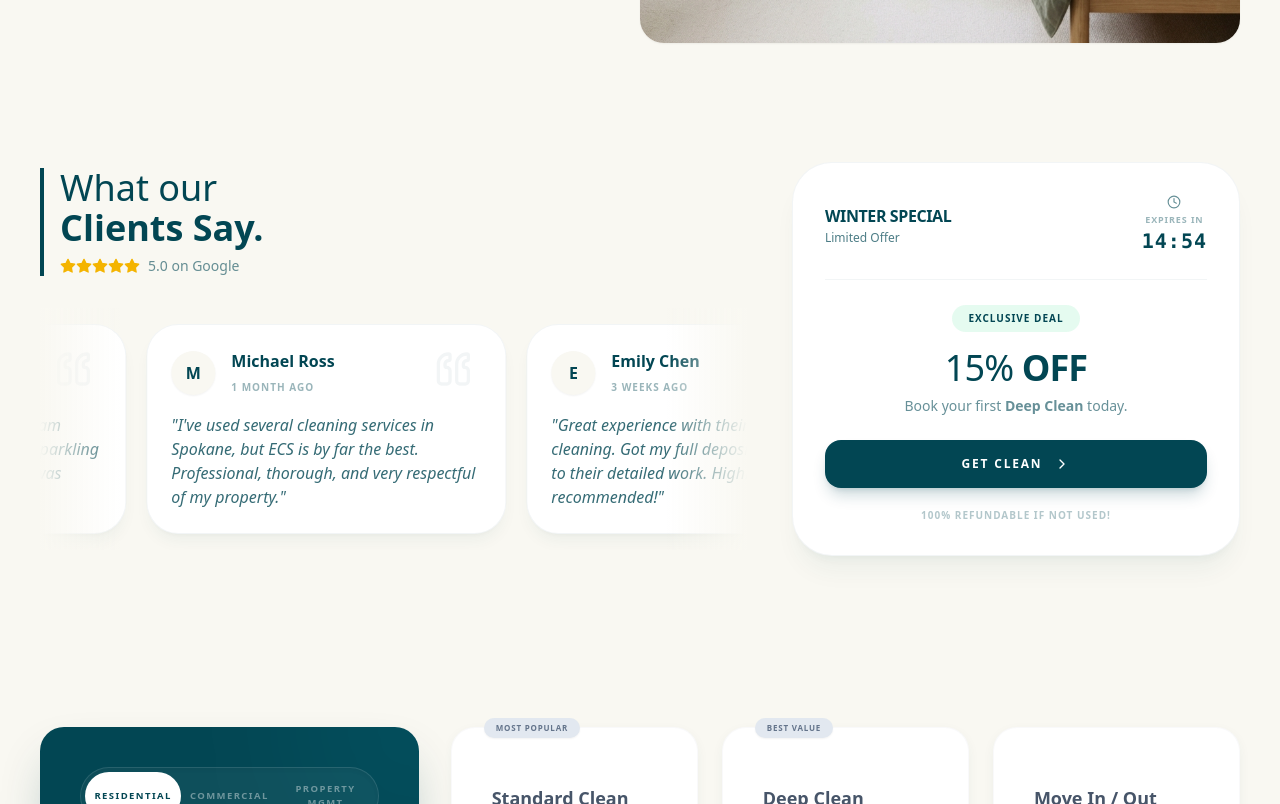
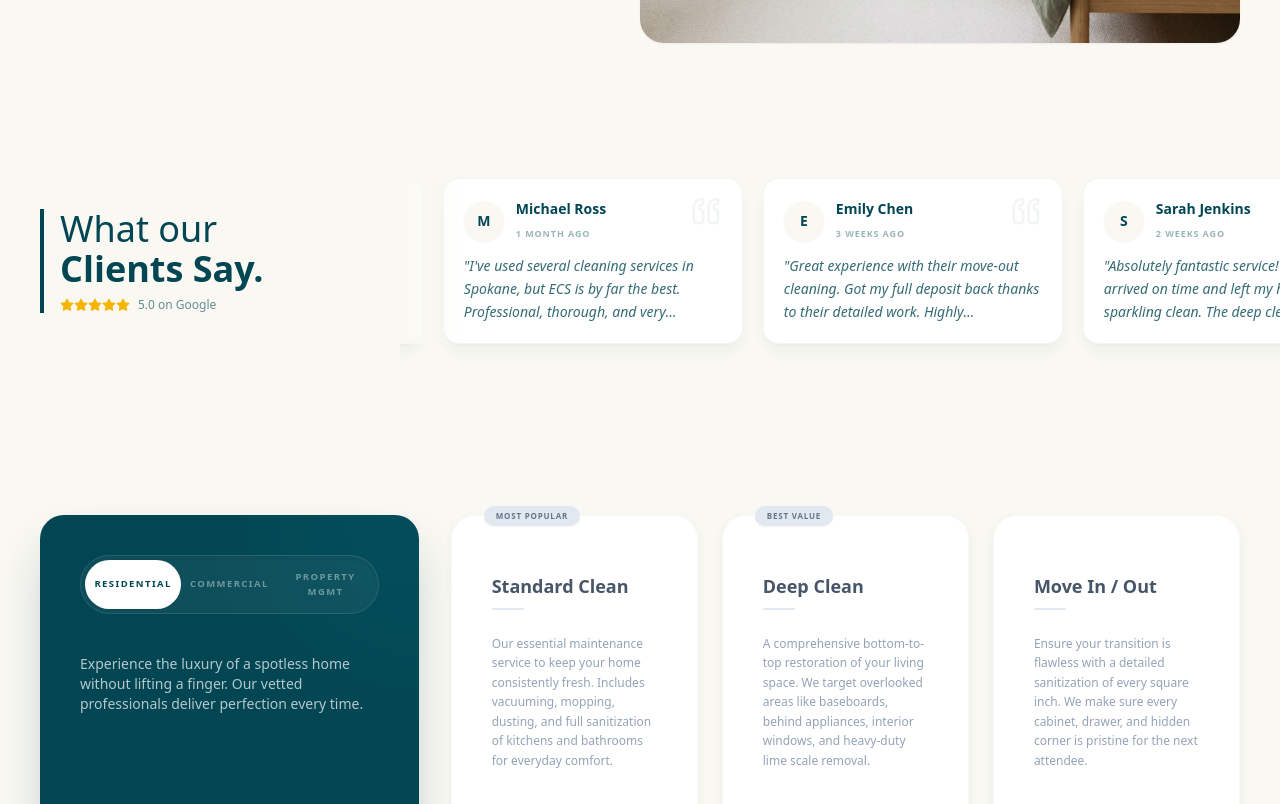
Before and after one commit to renatoquerales28-byte/extreme-cleaning-next, a Next.js app: page / in a window 1280 px wide. Shown: the part 700-1504 px from the top of the page. Built offline with nearby package versions, Linux system fonts and the light colour scheme.

Commit message:
UI: Social Proof as horizontal ribbon - title left, reviews right, no promo

```diff
--- a/src/components/home/SocialProofSection.tsx
+++ b/src/components/home/SocialProofSection.tsx
@@ -1,145 +1,79 @@
 "use client";
 
-import { useState, useEffect } from "react";
-import Image from "next/image";
-import { Star, ChevronRight, Gift, Clock, Bell, Quote } from "lucide-react";
+import { Star, Quote } from "lucide-react";
 import { GOOGLE_REVIEWS } from "@/lib/data/reviews_mock";
-import Link from "next/link";
 import { motion } from "framer-motion";
-
-function CountdownTimer() {
-    const [timeLeft, setTimeLeft] = useState(15 * 60); // 15 minutes in seconds
-
-    useEffect(() => {
-        const timer = setInterval(() => {
-            setTimeLeft((prev) => (prev > 0 ? prev - 1 : 0));
-        }, 1000);
-        return () => clearInterval(timer);
-    }, []);
-
-    const minutes = Math.floor(timeLeft / 60);
-    const seconds = timeLeft % 60;
-
-    return (
-        <div className="flex flex-col items-center">
-            <Clock size={14} className="text-[#024653]/60 mb-1" />
-            <span className="text-[9px] uppercase tracking-widest text-[#024653]/40 font-bold">Expires in</span>
-            <span className="font-mono text-xl font-bold text-[#024653] tracking-wider">
-                {String(minutes).padStart(2, '0')}:{String(seconds).padStart(2, '0')}
-            </span>
-        </div>
-    );
-}
 
 export default function SocialProofSection() {
     return (
-        // SECTION CONTAINER: No parent cards, transparent background
-        <section className="w-full bg-transparent relative flex items-center pt-4 pb-6 lg:pt-8 lg:pb-12 snap-start scroll-mt-[90px] translate-y-[30px]">
+        // SECTION: Horizontal Ribbon Layout
+        <section className="w-full bg-transparent relative py-8 lg:py-12 snap-start scroll-mt-[90px] translate-y-[30px] overflow-hidden">
 
-            {/* CONTAINER: Max width of 1700px to match Hero */}
-            <div className="w-full max-w-[1700px] mx-auto px-6 lg:px-10 grid grid-cols-1 lg:grid-cols-5 gap-6 lg:gap-8 items-stretch justify-center">
+            {/* CONTAINER: Single Row Layout */}
+            <div className="w-full max-w-[1700px] mx-auto px-6 lg:px-10">
 
-                {/* LEFT COLUMN: REVIEWS (60% -> 3/5 cols) - NO PARENT CARD */}
-                <div className="w-full lg:col-span-3 flex flex-col justify-center relative">
+                <div className="flex flex-col lg:flex-row lg:items-center gap-6 lg:gap-10">
 
-                    {/* Header for Reviews */}
-                    <div className="mb-6 md:mb-8 pl-4 border-l-4 border-[#024653] relative z-10">
-                        <h3 className="text-2xl md:text-4xl font-light text-[#024653] mb-2 leading-tight">
+                    {/* LEFT: Title Block (Fixed Width) */}
+                    <div className="shrink-0 lg:w-[280px] xl:w-[320px]">
+                        <div className="pl-4 border-l-4 border-[#024653]">
+                            <h3 className="text-2xl md:text-3xl lg:text-4xl font-light text-[#024653] mb-2 leading-tight">
                                 What our <br /> <span className="font-black">Clients Say.</span>
                             </h3>
                             <div className="flex items-center gap-2">
                                 <div className="flex text-[#F4B400]">
-                                {[1, 2, 3, 4, 5].map(i => <Star key={i} size={16} fill="currentColor" />)}
+                                    {[1, 2, 3, 4, 5].map(i => <Star key={i} size={14} fill="currentColor" />)}
                                 </div>
-                            <span className="text-sm font-medium text-[#024653]/60">5.0 on Google</span>
+                                <span className="text-xs font-medium text-[#024653]/60">5.0 on Google</span>
+                            </div>
                         </div>
                     </div>
 
-                    {/* Horizontal Marquee Container */}
-                    <div className="relative w-full overflow-hidden mask-horizontal-fade py-4">
+                    {/* RIGHT: Scrolling Reviews Marquee */}
+                    <div className="flex-1 relative overflow-visible">
+                        {/* Extra padding for shadow overflow */}
+                        <div className="py-4 -my-4 overflow-hidden">
                             <motion.div
-                            className="flex gap-5 pl-4"
+                                className="flex gap-5"
                                 animate={{ x: ["0%", "-50%"] }}
                                 transition={{
                                     repeat: Infinity,
                                     ease: "linear",
-                                duration: 40
+                                    duration: 35
                                 }}
                                 style={{ width: "max-content" }}
                             >
-                            {/* Duplicate list for loop */}
+                                {/* Duplicate list for seamless loop */}
                                 {[...GOOGLE_REVIEWS, ...GOOGLE_REVIEWS, ...GOOGLE_REVIEWS].map((review, i) => (
                                     <div
                                         key={`${review.id}-${i}`}
-                                    className="bg-white p-6 rounded-[2rem] shadow-lg shadow-[#024653]/5 hover:shadow-xl hover:-translate-y-1 transition-all duration-300 relative group w-[280px] md:w-[360px] shrink-0 border border-[#024653]/5"
+                                        className="bg-white p-5 rounded-2xl shadow-lg shadow-[#024653]/5 hover:shadow-xl hover:-translate-y-1 transition-all duration-300 relative group w-[260px] md:w-[300px] shrink-0 border border-[#024653]/5"
                                     >
-                                    <Quote className="absolute top-6 right-8 text-[#024653]/5 transform rotate-180 group-hover:scale-110 transition-transform" size={40} />
+                                        <Quote className="absolute top-4 right-5 text-[#024653]/5 transform rotate-180 group-hover:scale-110 transition-transform" size={32} />
 
-                                    <div className="flex items-center gap-4 mb-4">
-                                        <div className="w-11 h-11 rounded-full bg-[#F9F8F2] flex items-center justify-center text-[#024653] font-black text-base shadow-sm">
+                                        <div className="flex items-center gap-3 mb-3">
+                                            <div className="w-10 h-10 rounded-full bg-[#F9F8F2] flex items-center justify-center text-[#024653] font-black text-sm shadow-sm">
                                                 {review.name.charAt(0)}
                                             </div>
                                             <div>
-                                            <h4 className="font-bold text-[#024653] text-sm md:text-base">{review.name}</h4>
-                                            <span className="text-[10px] text-[#024653]/40 font-bold uppercase tracking-widest">{review.date}</span>
+                                                <h4 className="font-bold text-[#024653] text-sm">{review.name}</h4>
+                                                <span className="text-[9px] text-[#024653]/40 font-bold uppercase tracking-widest">{review.date}</span>
                                             </div>
                                         </div>
 
-                                    <p className="text-[#024653]/80 text-sm md:text-base font-light leading-relaxed italic relative z-10 line-clamp-4">
+                                        <p className="text-[#024653]/80 text-sm font-light leading-relaxed italic relative z-10 line-clamp-3">
                                             &quot;{review.text}&quot;
                                         </p>
                                     </div>
                                 ))}
                             </motion.div>
-                        {/* Gradient Masks for Horizontal Fade - Match cream background */}
-                        <div className="absolute top-0 left-0 w-20 h-full bg-gradient-to-r from-[#F9F8F2] to-transparent z-10 pointer-events-none" />
+                        </div>
+
+                        {/* Gradient Masks - Match cream background */}
+                        <div className="absolute top-0 left-0 w-16 h-full bg-gradient-to-r from-[#F9F8F2] to-transparent z-10 pointer-events-none" />
                         <div className="absolute top-0 right-0 w-20 h-full bg-gradient-to-l from-[#F9F8F2] to-transparent z-10 pointer-events-none" />
                     </div>
-                </div>
 
-                {/* RIGHT COLUMN: PROMO (40% -> 2/5 cols) - SINGLE WHITE CARD */}
-                <div className="w-full lg:col-span-2 flex flex-col justify-center items-center lg:items-end relative h-full">
-
-                    <div className="w-full max-w-md bg-white rounded-[2.5rem] p-6 lg:p-8 shadow-xl shadow-[#024653]/5 border border-[#024653]/5 relative overflow-hidden">
-
-                        {/* Timer Row */}
-                        <div className="flex items-center justify-between mb-6 pb-6 border-b border-[#024653]/5">
-                            <div>
-                                <h4 className="font-black text-[#024653] text-base uppercase tracking-tight mb-0.5">Winter Special</h4>
-                                <p className="text-xs text-[#024653]/70 font-medium whitespace-nowrap">Limited Offer</p>
-                            </div>
-                            <div className="pl-4 lg:pl-6">
-                                <CountdownTimer />
-                            </div>
-                        </div>
-
-                        {/* Main Offer Content */}
-                        <div className="text-center">
-                            <span className="inline-block px-4 py-1.5 rounded-full bg-[#05D16E]/10 text-[#024653] text-[10px] font-black uppercase tracking-widest mb-4">
-                                Exclusive Deal
-                            </span>
-
-                            <h3 className="text-4xl font-normal text-[#024653] mb-2 tracking-tight">
-                                15% <span className="font-black">OFF</span>
-                            </h3>
-
-                            <p className="text-sm text-[#024653]/60 mb-6 font-medium mx-auto">
-                                Book your first <strong>Deep Clean</strong> today.
-                            </p>
-
-                            <Link
-                                href="/wizard?type=residential&intensity=deep&promo=WELCOME15"
-                                className="w-full flex items-center justify-center gap-3 py-4 bg-[#024653] text-white rounded-2xl font-black text-xs uppercase tracking-[0.15em] hover:bg-[#02333d] transition-all transform hover:-translate-y-1 shadow-lg shadow-[#024653]/20"
-                            >
-                                Get Clean <ChevronRight size={16} />
-                            </Link>
-
-                            <p className="text-[10px] text-[#024653]/30 mt-5 font-bold uppercase tracking-widest">
-                                100% Refundable if not used!
-                            </p>
-                        </div>
-
-                    </div>
                 </div>
 
             </div>
```
Lines whose indentation alone changed are shown as unchanged.
